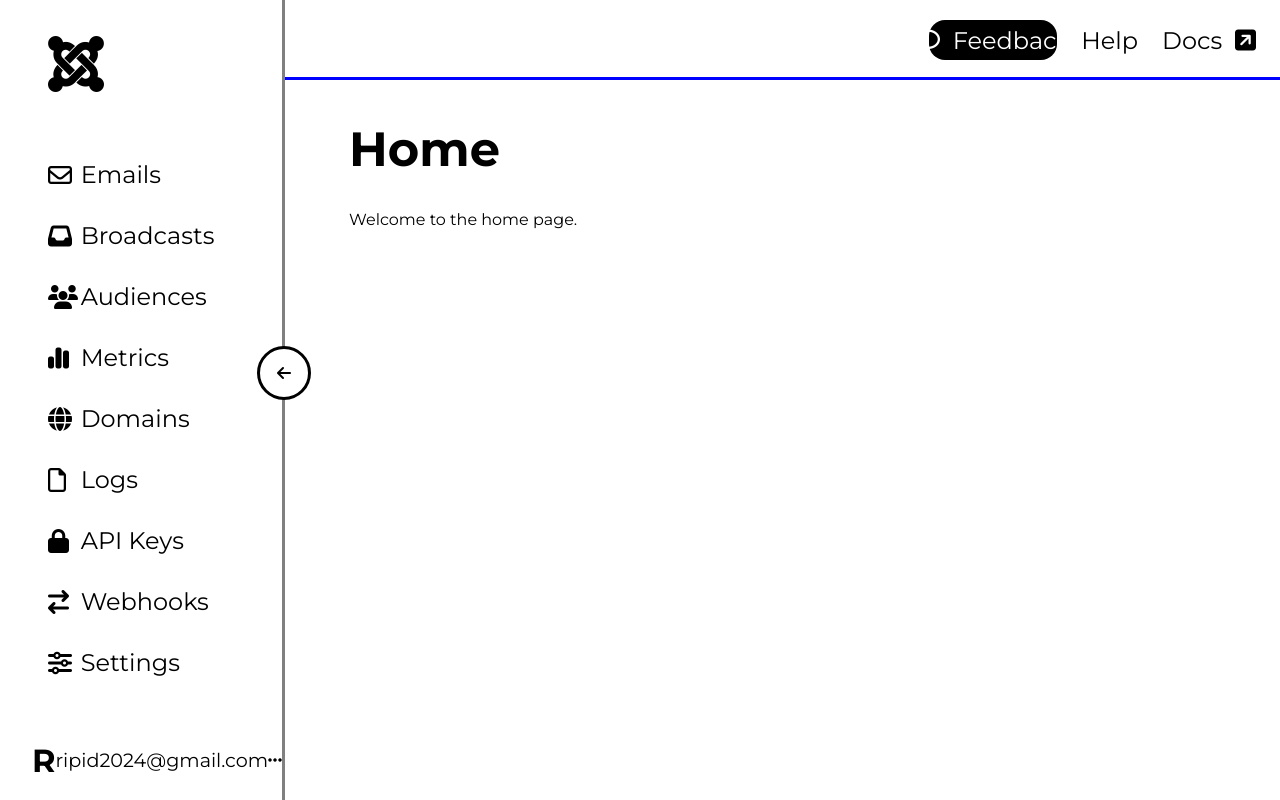
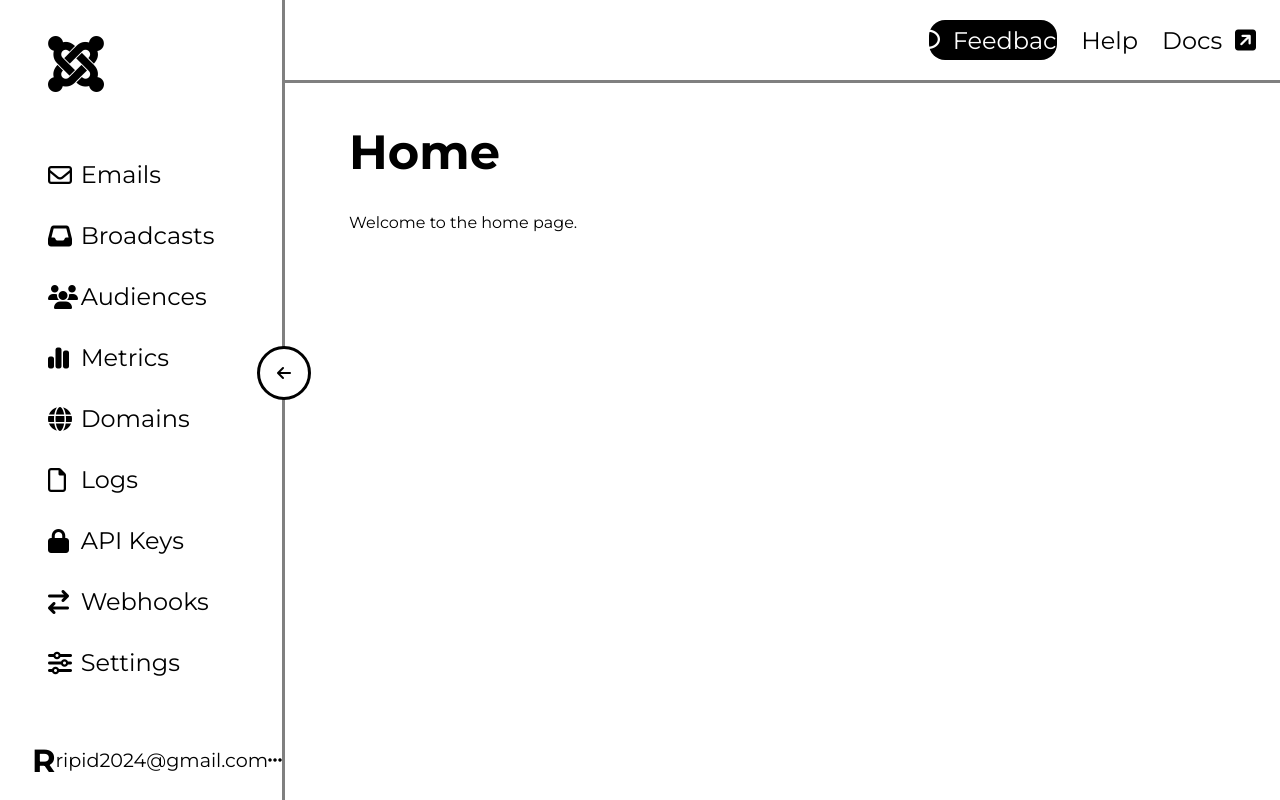
Before and after one commit to KienHongNguyen/ripid-dashboard, a plain HTML site: page index.html in a window 1280 px wide. Drawn offline with Linux system fonts and the light colour scheme.

Commit message:
small change

```diff
--- a/style.css
+++ b/style.css
@@ -157,8 +157,7 @@ body {
     grid-column: 2/3;
     padding-left: 5vw;
     padding-top: 1vh;
-
-    outline: solid blue;
+    border-top: solid grey;
 }
 
 .mainContent h1 {
```
